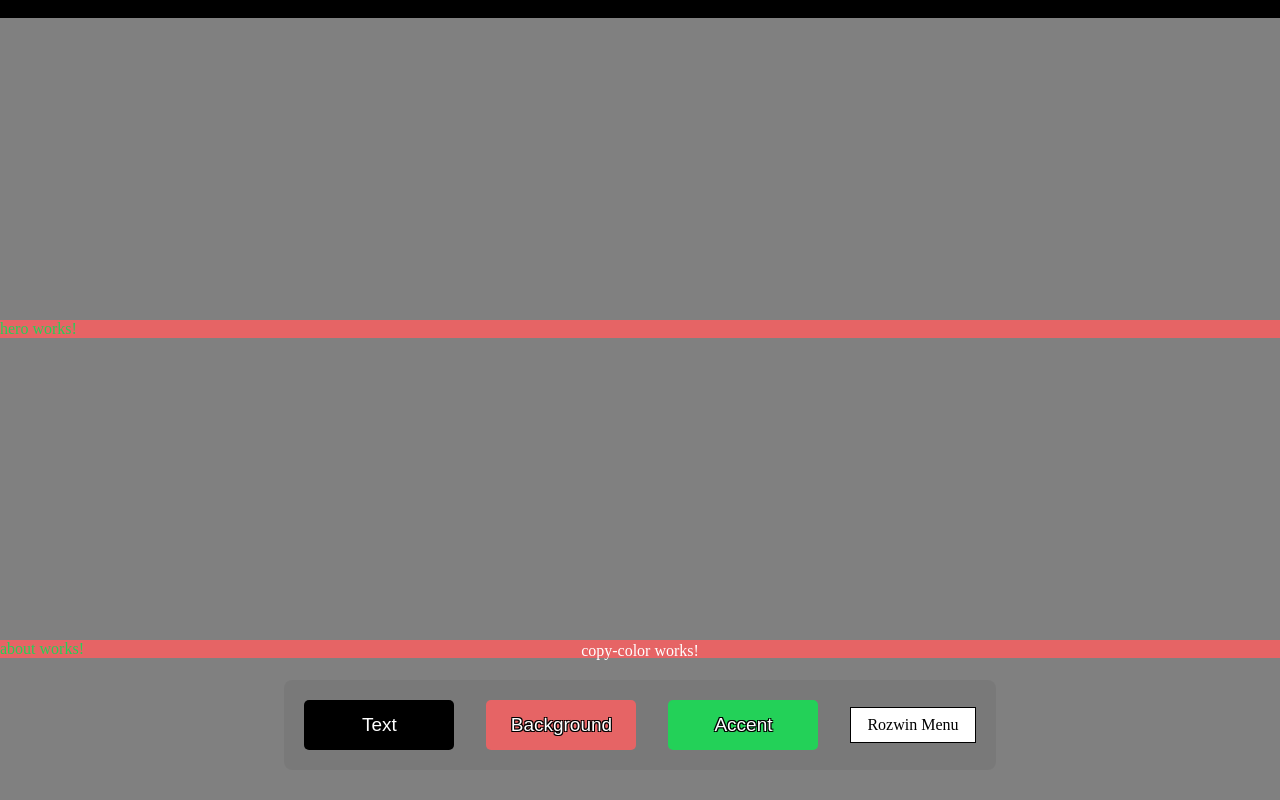
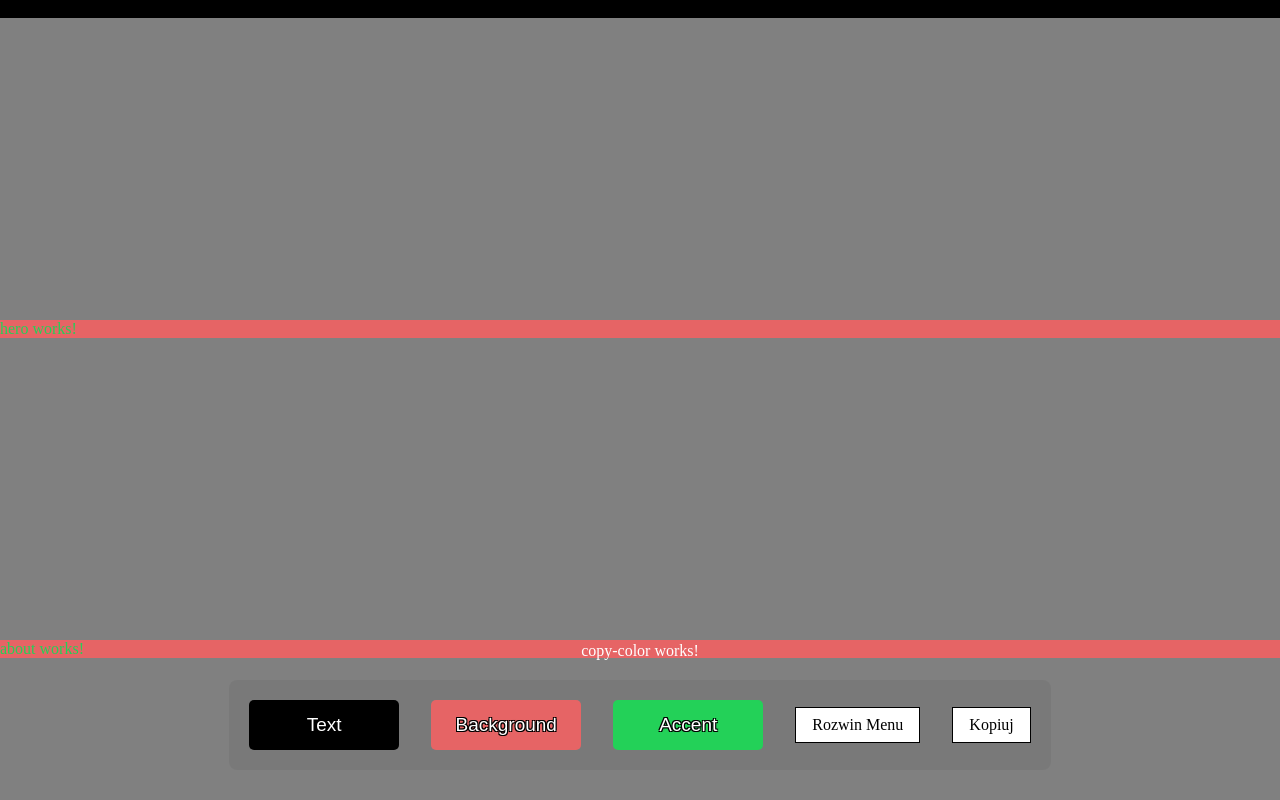
Before and after one commit to Lexsak/angular-learning, an Angular app: page / in a window 1280 px wide. Shown: the top 800 px of the page. Built offline with nearby package versions, Linux system fonts and the light colour scheme.

Commit message:
add copyColor

```diff
--- a/src/app/layouts/change-color/change-color.component.html
+++ b/src/app/layouts/change-color/change-color.component.html
@@ -34,5 +34,11 @@
         </div>
       </div>
     </div>
+
+    <div class="dropdown-container">
+      <div class="dropdown-text" (click)="copyColor()">
+        <p>Kopiuj</p>
+      </div>
+    </div>
   </div>
 </div>
--- a/src/app/layouts/change-color/change-color.component.ts
+++ b/src/app/layouts/change-color/change-color.component.ts
@@ -64,4 +64,6 @@ export class ChangeColorComponent {
   getBackgroundColor() {
     return this.colorService.textColor;
   }
+
+  copyColor() {}
 }
```
